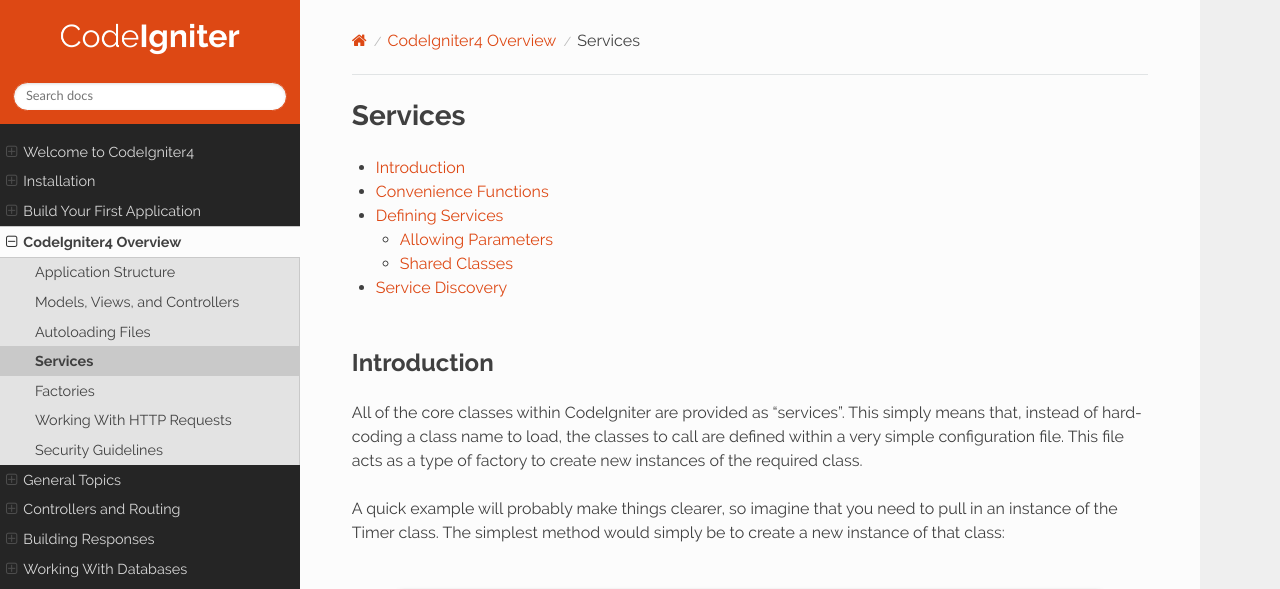
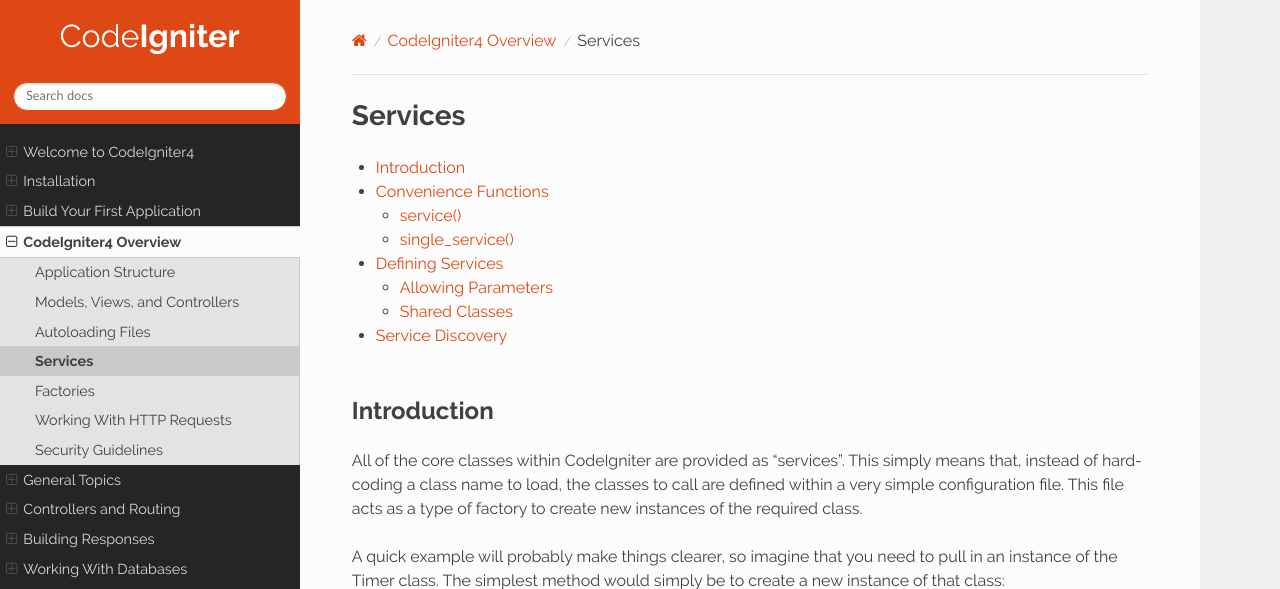
Before and after one commit to NEKOGET/ci4_user_guide_src, a Sphinx documentation site: the page built from source/concepts/services.rst, in a window 1280 px wide and 900 px high, cut to the strip 0-589 px from the top of the window. Built offline with Sphinx 7.4.7 and the Read the Docs theme 2.0.0, drawn with Linux system fonts in a browser that asks for light colours; some of the changed text lies outside the part shown.

Commit message:
docs: add headings

```diff
--- a/source/concepts/services.rst
+++ b/source/concepts/services.rst
@@ -44,6 +44,9 @@ Convenience Functions
 
 Two functions have been provided for getting a service. These functions are always available.
 
+service()
+---------
+
 The first is ``service()`` which returns a new instance of the requested service. The only
 required parameter is the service name. This is the same as the method name within the Services
 file always returns a SHARED instance of the class, so calling the function multiple times should
@@ -54,6 +57,9 @@ always return the same instance:
 If the creation method requires additional parameters, they can be passed after the service name:
 
 .. literalinclude:: services/004.php
+
+single_service()
+----------------
 
 The second function, ``single_service()`` works just like ``service()`` but returns a new instance of
 the class:
```
